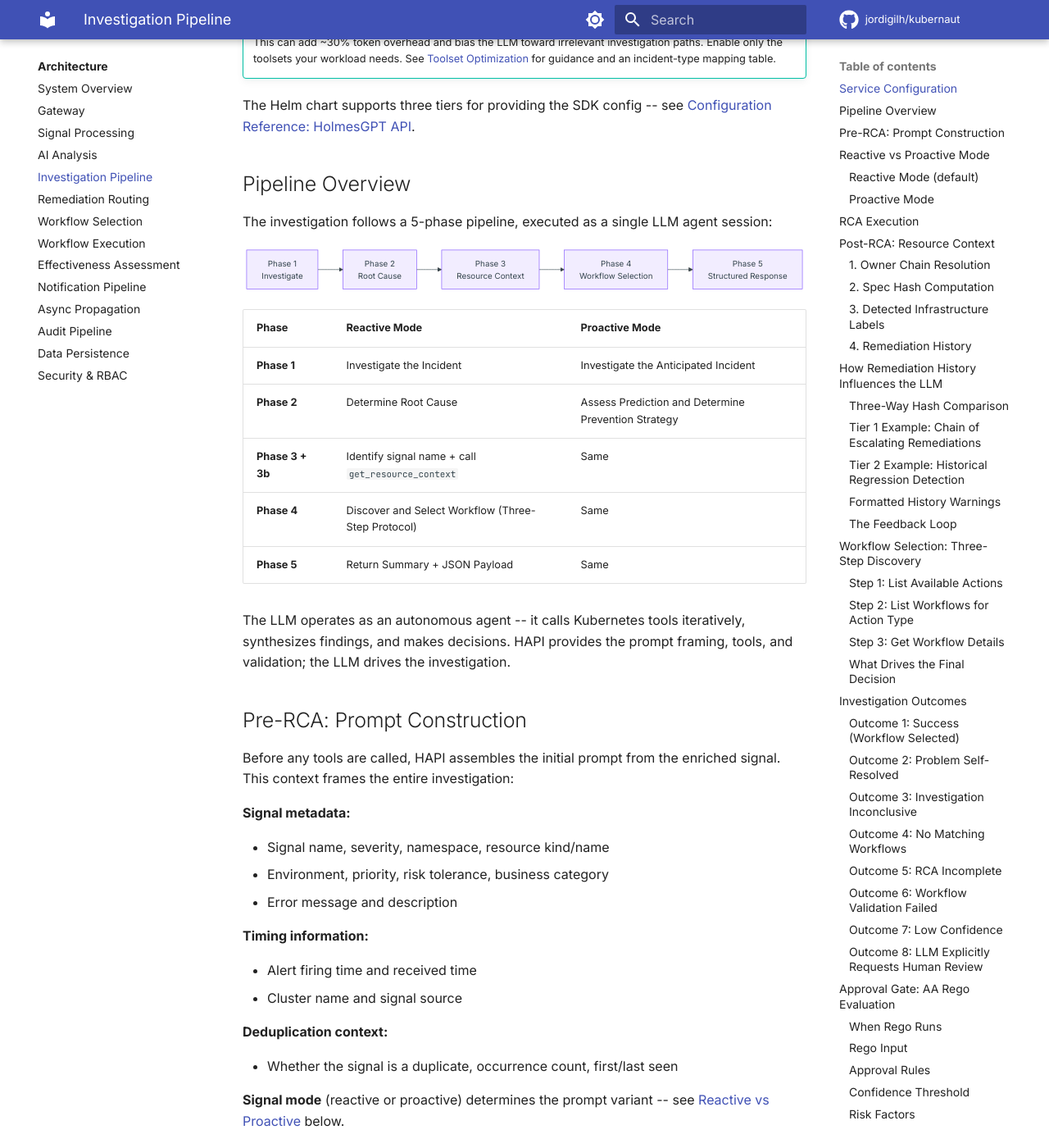
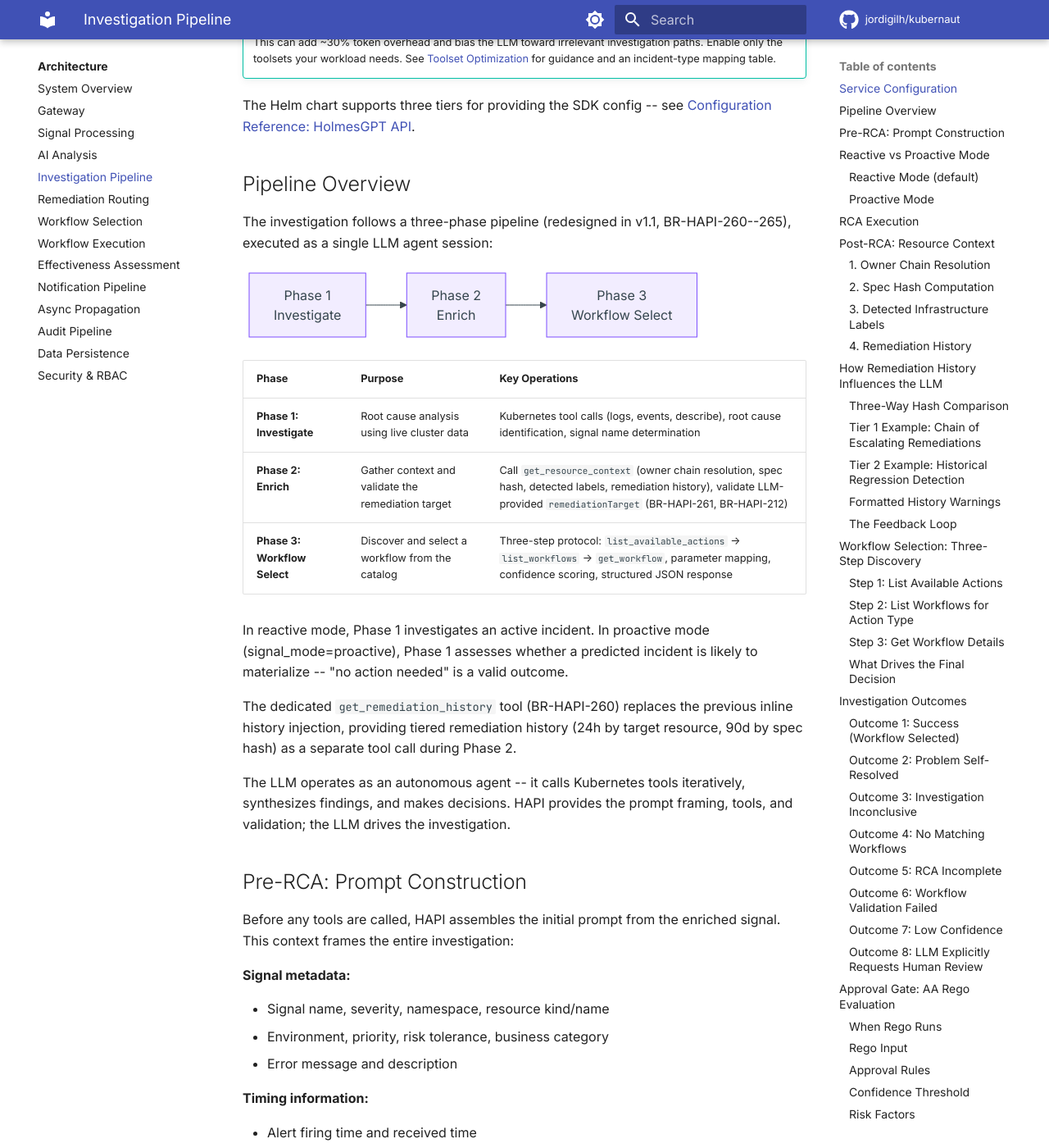
Before and after one commit to jordigilh/kubernaut-docs, an MkDocs documentation site: the page built from docs/architecture/hapi-investigation.md, in a window 1280 px wide and 1400 px high, scrolled down 1277 px. Shown: the whole window at 82% size. Built offline with MkDocs 1.6.1 and Material for MkDocs 9.7.7, drawn with Linux system fonts in a browser that asks for light colours; comment, search, counter and statistics services are not loaded; the version menu is left out; some of the changed text lies outside the part shown.

Commit message:
docs: three-phase RCA, ManualReviewRequired outcome, enrichment audit events
- Update investigation pipeline overview to three-phase architecture
  (Investigate → Enrich → Workflow Select) per BR-HAPI-260-265 (#529)
- Rename get_resource_context to get_namespaced_resource_context and
  get_cluster_resource_context; add get_remediation_history tool (#524)
- Document ManualReviewRequired as a Completed outcome (not Failed),
  preventing false ConsecutiveFailureCount inflation (#550)
- Add HolmesGPT API enrichment audit events (aiagent.enrichment.*)
  to both audit documentation pages (#533)

Made-with: Cursor

````diff
--- a/docs/architecture/hapi-investigation.md
+++ b/docs/architecture/hapi-investigation.md
@@ -39,23 +39,23 @@ The Helm chart supports three tiers for providing the SDK config -- see [Configu
 
 ## Pipeline Overview
 
-The investigation follows a 5-phase pipeline, executed as a single LLM agent session:
+The investigation follows a three-phase pipeline (redesigned in v1.1, BR-HAPI-260--265), executed as a single LLM agent session:
 
 ```mermaid
 flowchart LR
-    P1["Phase 1<br/>Investigate"] --> P2["Phase 2<br/>Root Cause"]
-    P2 --> P3["Phase 3<br/>Resource Context"]
-    P3 --> P4["Phase 4<br/>Workflow Selection"]
-    P4 --> P5["Phase 5<br/>Structured Response"]
+    P1["Phase 1<br/>Investigate"] --> P2["Phase 2<br/>Enrich"]
+    P2 --> P3["Phase 3<br/>Workflow Select"]
 ```
 
-| Phase | Reactive Mode | Proactive Mode |
+| Phase | Purpose | Key Operations |
 |---|---|---|
-| **Phase 1** | Investigate the Incident | Investigate the Anticipated Incident |
-| **Phase 2** | Determine Root Cause | Assess Prediction and Determine Prevention Strategy |
-| **Phase 3 + 3b** | Identify signal name + call `get_resource_context` | Same |
-| **Phase 4** | Discover and Select Workflow (Three-Step Protocol) | Same |
-| **Phase 5** | Return Summary + JSON Payload | Same |
+| **Phase 1: Investigate** | Root cause analysis using live cluster data | Kubernetes tool calls (logs, events, describe), root cause identification, signal name determination |
+| **Phase 2: Enrich** | Gather context and validate the remediation target | Call `get_resource_context` (owner chain resolution, spec hash, detected labels, remediation history), validate LLM-provided `remediationTarget` (BR-HAPI-261, BR-HAPI-212) |
+| **Phase 3: Workflow Select** | Discover and select a workflow from the catalog | Three-step protocol: `list_available_actions` → `list_workflows` → `get_workflow`, parameter mapping, confidence scoring, structured JSON response |
+
+In reactive mode, Phase 1 investigates an active incident. In proactive mode (signal_mode=proactive), Phase 1 assesses whether a predicted incident is likely to materialize -- "no action needed" is a valid outcome.
+
+The dedicated `get_remediation_history` tool (BR-HAPI-260) replaces the previous inline history injection, providing tiered remediation history (24h by target resource, 90d by spec hash) as a separate tool call during Phase 2.
 
 The LLM operates as an autonomous agent -- it calls Kubernetes tools iteratively, synthesizes findings, and makes decisions. HAPI provides the prompt framing, tools, and validation; the LLM drives the investigation.
 
@@ -118,7 +118,7 @@ The RCA phase is unconstrained -- the LLM decides which tools to call and in wha
 
 ## Post-RCA: Resource Context
 
-Once the LLM identifies the affected resource (Phase 3b), it calls `get_resource_context(kind, name, namespace)`. This is the pivotal moment in the pipeline -- it transforms the investigation from "what happened" to "what should we do about it, given what we've tried before."
+Once the LLM identifies the affected resource (Phase 2: Enrich), it calls `get_namespaced_resource_context(kind, name, namespace)` (or `get_cluster_resource_context(kind, name)` for cluster-scoped resources). This is the pivotal moment in the pipeline -- it transforms the investigation from "what happened" to "what should we do about it, given what we've tried before."
 
 The tool performs four operations in sequence:
 
@@ -590,7 +590,9 @@ Complete list of tools available during investigation:
 
 | Tool | Description | Parameters |
 |---|---|---|
-| `get_resource_context` | Resolve root owner, compute spec hash, detect infrastructure labels, fetch remediation history | `kind`, `name`, `namespace` (optional) |
+| `get_namespaced_resource_context` | Resolve root owner, compute spec hash, detect infrastructure labels, fetch remediation history for **namespaced** resources | `kind`, `name`, `namespace` |
+| `get_cluster_resource_context` | Same as above for **cluster-scoped** resources (Nodes, PersistentVolumes) | `kind`, `name` |
+| `get_remediation_history` | Fetch tiered remediation history from DataStorage independently of resource context resolution | `kind`, `name`, `namespace` (optional) |
 
 ### Workflow Discovery (Custom)
 
````
Also changed, not shown: docs/architecture/audit-pipeline.md (+2 -1 lines), docs/architecture/remediation-routing.md (+15 -2 lines), docs/user-guide/audit-and-observability.md (+1 -0 lines).
